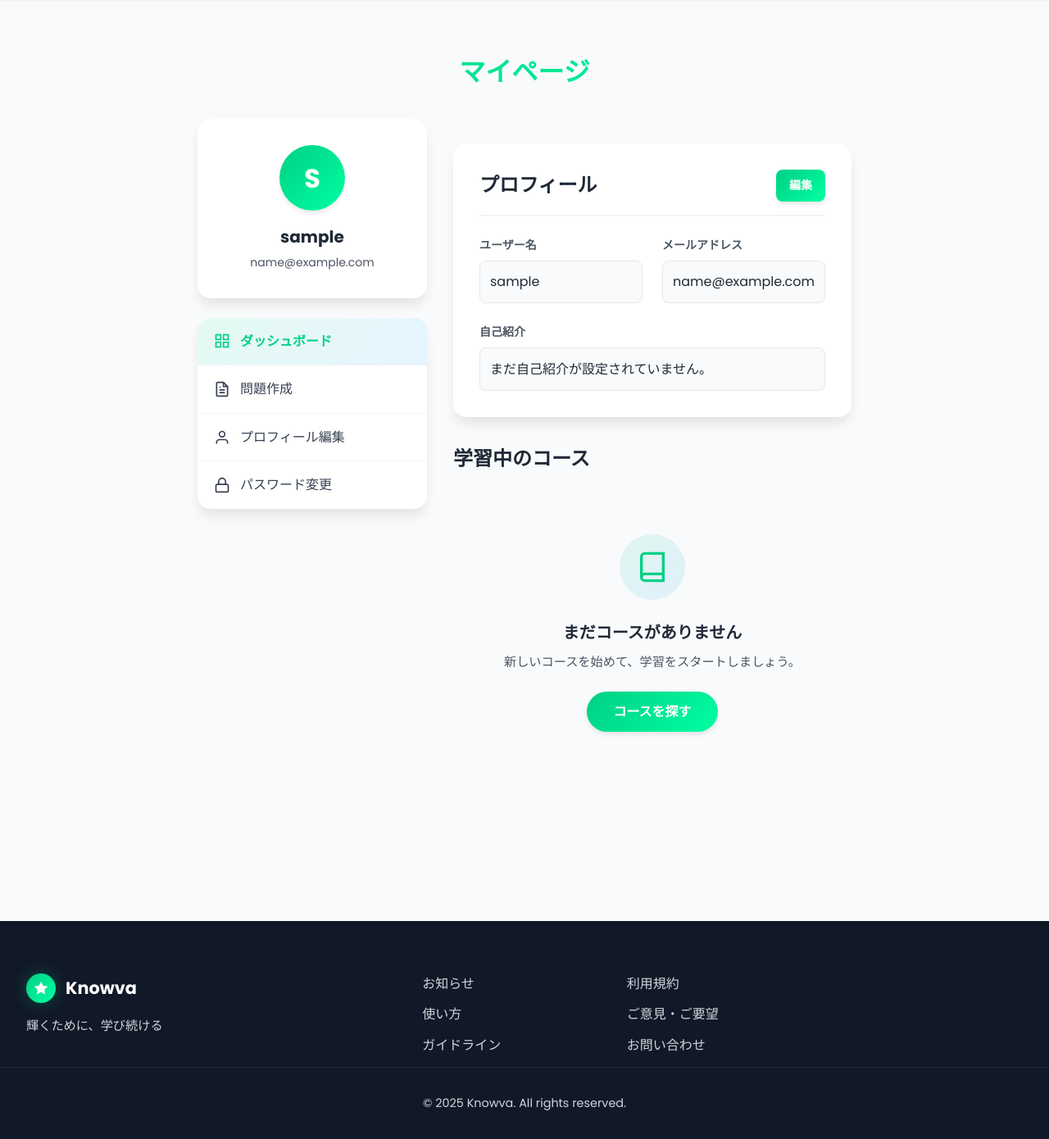
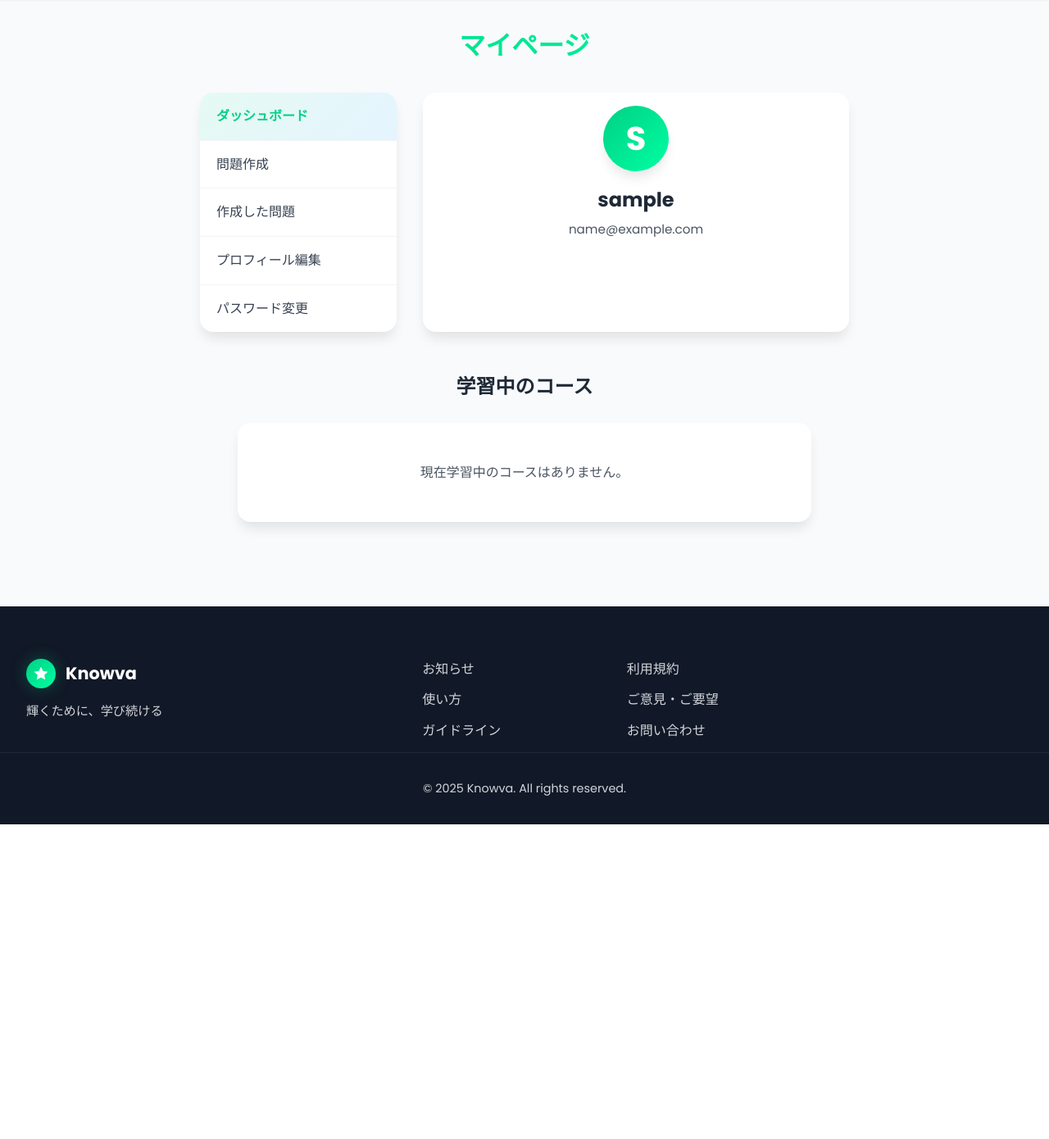
Before and after one commit to K-zoe/knowva, a Django app: page /accounts/mypage/ in a window 1280 px wide. Shown: the part 79-1469 px from the top of the page at 82% size. After the commit the page ends 1085 px from the top, so only its background shows below. Run offline with Django 5.2, Linux system fonts and the light colour scheme; the visitor is signed in with stand-in values (Sample User, id 1); parts of the project's set-up code (start-up, migrations or seed data) failed here and were passed over.

Commit message:
【修正】mypageレイアウト修正

```diff
--- a/accounts/static/accounts/css/mypage.css
+++ b/accounts/static/accounts/css/mypage.css
@@ -5,94 +5,50 @@
 .mypage-container {
     max-width: 1200px;
     margin: 0 auto;
-    padding: 2rem;
+    padding: 0rem 2rem;
+    width: 100%;
+    box-sizing: border-box;
 }
+
+/* ========================================
+   ページタイトル
+======================================== */
 
 .page-title {
     text-align: center;
     font-size: 2rem;
     font-weight: 700;
-    margin-bottom: 2rem;
     background: var(--gradient-main);
     -webkit-background-clip: text;
     -webkit-text-fill-color: transparent;
+    margin-bottom: 2rem;
 }
 
 /* ========================================
-   レイアウト
+   上部エリア
 ======================================== */
 
-.mypage-layout {
+.top-area {
     display: grid;
-    grid-template-columns: 280px 1fr;
+    grid-template-columns: 240px minmax(0, 520px);
+    justify-content: center;
     gap: 2rem;
+    margin-bottom: 3rem;
 }
 
 /* ========================================
-   サイドバー
+   メニュー
 ======================================== */
 
-.sidebar {
-    display: flex;
-    flex-direction: column;
-    gap: 1.5rem;
-}
-
-/* プロフィールカード */
-.profile-card {
-    background: var(--white);
-    border-radius: var(--radius);
-    padding: 2rem;
-    box-shadow: var(--shadow-md);
-    text-align: center;
-}
-
-.avatar {
-    width: 80px;
-    height: 80px;
-    margin: 0 auto 1rem;
-    background: var(--gradient-main);
-    border-radius: 50%;
-    display: flex;
-    align-items: center;
-    justify-content: center;
-    box-shadow: var(--shadow);
-}
-
-.avatar-text {
-    font-size: 2rem;
-    font-weight: 700;
-    color: var(--white);
-}
-
-.username {
-    font-size: 1.25rem;
-    font-weight: 700;
-    color: var(--gray-800);
-    margin-bottom: 0.25rem;
-    word-wrap: break-word;
-    overflow-wrap: break-word;
-}
-
-.user-email {
-    font-size: 0.875rem;
-    color: var(--gray-600);
-    word-wrap: break-word;
-    overflow-wrap: break-word;
-}
-
-/* メニュー */
 .menu {
     background: var(--white);
     border-radius: var(--radius);
+    box-shadow: var(--shadow-md);
     overflow: hidden;
-    box-shadow: var(--shadow-md);
 }
 
 .menu-item {
-    display: flex;
-    align-items: center;
-    gap: 0.75rem;
+    display: block;
     padding: 1rem 1.25rem;
     color: var(--gray-700);
     text-decoration: none;
@@ -111,122 +67,122 @@
 }
 
 .menu-item.active {
-    background: linear-gradient(135deg, rgba(0, 208, 132, 0.1) 0%, rgba(0, 148, 255, 0.1) 100%);
+    background: linear-gradient(
+        135deg,
+        rgba(0, 208, 132, 0.1),
+        rgba(0, 148, 255, 0.1)
+    );
     color: var(--primary);
     font-weight: 600;
 }
 
-.menu-icon {
-    width: 20px;
-    height: 20px;
-    flex-shrink: 0;
+/* ========================================
+   プロフィール
+======================================== */
+
+.profile-panel {
+    background: var(--white);
+    border-radius: var(--radius);
+    box-shadow: var(--shadow-md);
+    padding: 1rem;
+    display: flex;
+    flex-direction: column;
+    align-items: center;
+    gap: 1rem;
 }
 
-.menu-icon svg {
+.avatar {
+    width: 80px;
+    height: 80px;
+    background: var(--gradient-main);
+    border-radius: 50%;
+    display: flex;
+    align-items: center;
+    justify-content: center;
+    flex-shrink: 0;
+    box-shadow: var(--shadow-md);
+}
+
+.avatar-text {
+    color: var(--white);
+    font-size: 2.5rem;
+    font-weight: 700;
+}
+
+.profile-main {
+    flex: 1;
     width: 100%;
-    height: 100%;
+    overflow: hidden;
+}
+
+.username {
+    font-size: 1.5rem;
+    font-weight: 700;
+    color: var(--gray-800);
+    margin-bottom: 0.25rem;
+    text-align: center;
+    word-wrap: break-word;
+    overflow-wrap: break-word;
+}
+
+.user-email {
+    font-size: 0.95rem;
+    color: var(--gray-600);
+    margin-bottom: 1rem;
+    text-align: center;
+    word-wrap: break-word;
+    overflow-wrap: break-word;
+    word-break: break-all;
+}
+
+.profile-bio {
+    font-size: 0.95rem;
+    color: var(--gray-700);
+    line-height: 1.6;
+    max-height: 7.2em;
+    overflow-y: auto;
+    word-wrap: break-word;
+    overflow-wrap: break-word;
+    padding: 0 1rem;
+    scrollbar-width: thin;
+    scrollbar-color: var(--gray-300) transparent;
+}
+
+.profile-bio::-webkit-scrollbar {
+    width: 6px;
+}
+
+.profile-bio::-webkit-scrollbar-track {
+    background: transparent;
+}
+
+.profile-bio::-webkit-scrollbar-thumb {
+    background: var(--gray-300);
+    border-radius: 3px;
+}
+
+.profile-bio::-webkit-scrollbar-thumb:hover {
+    background: var(--gray-400);
 }
 
 /* ========================================
-   メインコンテンツ
+   学習中のコースセクション
 ======================================== */
 
-.main-content {
-    display: flex;
-    flex-direction: column;
-    gap: 2rem;
-}
-
-.content-card {
-    background: var(--white);
-    border-radius: var(--radius);
-    padding: 2rem;
-    box-shadow: var(--shadow-md);
-}
-
-.card-header {
-    display: flex;
-    justify-content: space-between;
-    align-items: center;
-    margin-bottom: 1.5rem;
-    padding-bottom: 1rem;
-    border-bottom: 2px solid var(--gray-100);
+.course-section {
+    max-width: 700px;
+    margin: 0 auto;
 }
 
 .section-header {
-    display: flex;
-    justify-content: space-between;
-    align-items: center;
     margin-bottom: 1.5rem;
 }
 
-.card-title,
 .section-title {
     font-size: 1.5rem;
     font-weight: 700;
     color: var(--gray-800);
-}
-
-.btn-edit,
-.btn-view-all {
-    padding: 0.5rem 1rem;
-    border-radius: var(--radius-sm);
-    background: var(--gradient-main);
-    color: var(--white);
-    text-decoration: none;
-    font-size: 0.875rem;
-    font-weight: 600;
-    transition: var(--transition);
-    box-shadow: var(--shadow);
-}
-
-.btn-edit:hover,
-.btn-view-all:hover {
-    transform: translateY(-2px);
-    box-shadow: var(--shadow-glow);
-}
-
-/* ========================================
-   プロフィール情報
-======================================== */
-
-.profile-info {
-    display: grid;
-    grid-template-columns: repeat(2, 1fr);
-    gap: 1.5rem;
-}
-
-.info-item {
-    display: flex;
-    flex-direction: column;
-    gap: 0.5rem;
-}
-
-.info-item.full {
-    grid-column: 1 / -1;
-}
-
-.info-item label {
-    font-size: 0.875rem;
-    font-weight: 600;
-    color: var(--gray-600);
-}
-
-.info-item p,
-.info-item .bio-text {
-    font-size: 1rem;
-    color: var(--gray-800);
-    padding: 0.75rem;
-    background: var(--gray-50);
-    border-radius: var(--radius-sm);
-    border: 1px solid var(--gray-200);
-}
-
-.info-item .bio-text {
-    line-height: 1.7;
-    white-space: pre-wrap;
-    word-wrap: break-word;
-    overflow-wrap: break-word;
+    text-align: center;
 }
 
 /* ========================================
@@ -348,95 +320,164 @@
 
 .empty-state {
     text-align: center;
-    padding: 3rem 2rem;
-}
-
-.empty-icon {
-    width: 80px;
-    height: 80px;
-    margin: 0 auto 1.5rem;
-    background: linear-gradient(135deg, rgba(0, 208, 132, 0.1) 0%, rgba(0, 148, 255, 0.1) 100%);
-    border-radius: 50%;
-    display: flex;
-    align-items: center;
-    justify-content: center;
-    color: var(--primary);
-}
-
-.empty-icon svg {
-    width: 40px;
-    height: 40px;
-}
-
-.empty-title {
-    font-size: 1.25rem;
-    font-weight: 700;
-    color: var(--gray-800);
-    margin-bottom: 0.5rem;
+    padding: 3rem 1.5rem;
+    background: var(--white);
+    border-radius: var(--radius);
+    box-shadow: var(--shadow-md);
 }
 
 .empty-text {
-    font-size: 0.95rem;
+    font-size: 1rem;
     color: var(--gray-600);
-    margin-bottom: 1.5rem;
-    line-height: 1.6;
-}
-
-.btn-explore {
-    display: inline-flex;
-    align-items: center;
-    gap: 0.5rem;
-    padding: 0.75rem 2rem;
-    background: var(--gradient-main);
-    color: var(--white);
-    text-decoration: none;
-    font-weight: 600;
-    border-radius: var(--radius-full);
-    box-shadow: var(--shadow);
-    transition: var(--transition);
-}
-
-.btn-explore:hover {
-    transform: translateY(-2px);
-    box-shadow: var(--shadow-glow);
 }
 
 /* ========================================
    レスポンシブ
 ======================================== */
 
-@media (max-width: 968px) {
-    .mypage-layout {
+@media (max-width: 900px) {
+    .top-area {
         grid-template-columns: 1fr;
+        /* プロフィールを上に、メニューを下に */
+        grid-template-rows: auto auto;
     }
 
-    .sidebar {
-        display: grid;
-        grid-template-columns: repeat(auto-fit, minmax(250px, 1fr));
-        gap: 1rem;
+    .menu {
+        order: 2;
+    }
+
+    .profile-panel {
+        order: 1;
+    }
+
+    .course-section {
+        max-width: 100%;
     }
 }
 
 @media (max-width: 768px) {
     .mypage-container {
-        padding: 1.5rem 1rem;
-    }
-
-    .content-card {
         padding: 1.5rem;
     }
 
-    .profile-info {
-        grid-template-columns: 1fr;
+    .page-title {
+        font-size: 1.75rem;
+        margin-bottom: 1.5rem;
+    }
+
+    .top-area {
+        gap: 1.5rem;
+        margin-bottom: 2rem;
     }
 
     .course-grid {
         grid-template-columns: 1fr;
+        width: 100%;
     }
 
-    .card-header {
-        flex-direction: column;
-        align-items: flex-start;
+    .course-card {
+        width: 100%;
+        max-width: 500px;
+    }
+}
+
+@media (max-width: 480px) {
+    .mypage-container {
+        padding: 1rem;
+    }
+
+    .page-title {
+        font-size: 1.5rem;
+        margin-bottom: 1rem;
+    }
+
+    .top-area {
         gap: 1rem;
     }
+
+    .profile-panel {
+        padding: 1.5rem 1rem;
+        gap: 0.75rem;
+    }
+
+    .avatar {
+        width: 80px;
+        height: 80px;
+    }
+
+    .avatar-text {
+        font-size: 2rem;
+    }
+
+    .username {
+        font-size: 1.25rem;
+    }
+
+    .user-email {
+        font-size: 0.875rem;
+    }
+
+    .profile-bio {
+        font-size: 0.9rem;
+        padding: 0;
+    }
+
+    .menu-item {
+        padding: 0.875rem 1rem;
+        font-size: 0.9rem;
+    }
+
+    .section-title {
+        font-size: 1.25rem;
+    }
+
+    .course-grid {
+        gap: 1rem;
+        grid-template-columns: 1fr;
+    }
+
+    .course-card {
+        width: 100%;
+        max-width: 100%;
+        padding: 1.25rem;
+    }
+
+    .course-title {
+        font-size: 1rem;
+    }
+
+    .course-description {
+        font-size: 0.85rem;
+    }
 }
+
+@media (max-width: 360px) {
+    .mypage-container {
+        padding: 0.75rem;
+    }
+
+    .page-title {
+        font-size: 1.25rem;
+    }
+
+    .profile-panel {
+        padding: 1.25rem 0.75rem;
+    }
+
+    .avatar {
+        width: 70px;
+        height: 70px;
+    }
+
+    .avatar-text {
+        font-size: 1.75rem;
+    }
+
+    .username {
+        font-size: 1.125rem;
+    }
+
+    .course-card {
+        padding: 1rem;
+    }
+}
--- a/accounts/templates/accounts/mypage.html
+++ b/accounts/templates/accounts/mypage.html
@@ -14,86 +14,38 @@
 <div class="mypage-container">
     <h1 class="page-title">マイページ</h1>
 
-    <div class="mypage-layout">
-        <!-- サイドバー -->
-        <aside class="sidebar">
-            <div class="profile-card">
+    <!-- 上部：メニュー＋プロフィール -->
+    <div class="top-area">
+        <!-- 左：メニュー -->
+        <nav class="menu">
+            <span class="menu-item active">ダッシュボード</span>
+            <a href="{% url 'course_create' %}" class="menu-item">問題作成</a>
+            <a href="" class="menu-item">作成した問題</a>
+            <a href="{% url 'profile_edit' %}" class="menu-item">プロフィール編集</a>
+            <a href="" class="menu-item">パスワード変更</a>
+        </nav>
+
+        <!-- 右：プロフィール -->
+        <section class="profile-panel">
             <div class="avatar">
                 <span class="avatar-text">{{ user.username|slice:":1"|upper }}</span>
             </div>
-                <h3 class="username">{{ user.username }}</h3>
+
+            <div class="profile-main">
+                <h2 class="username">{{ user.username }}</h2>
                 <p class="user-email">{{ user.email }}</p>
+
+                <p class="profile-bio">
+                    {{ user.profile.biography}}
+                </p>
+            </div>
+        </section>
     </div>
 
-            <nav class="menu">
-                <a href="" class="menu-item active">
-                    <svg class="menu-icon" viewBox="0 0 24 24" fill="none" stroke="currentColor" stroke-width="2">
-                        <rect x="3" y="3" width="7" height="7"/>
-                        <rect x="14" y="3" width="7" height="7"/>
-                        <rect x="14" y="14" width="7" height="7"/>
-                        <rect x="3" y="14" width="7" height="7"/>
-                    </svg>
-                    <span>ダッシュボード</span>
-                </a>
-                <a href="{% url 'course_create' %}" class="menu-item">
-                    <svg class="menu-icon" viewBox="0 0 24 24" fill="none" stroke="currentColor" stroke-width="2">
-                        <path d="M14 2H6a2 2 0 0 0-2 2v16a2 2 0 0 0 2 2h12a2 2 0 0 0 2-2V8z"/>
-                        <polyline points="14 2 14 8 20 8"/>
-                        <line x1="16" y1="13" x2="8" y2="13"/>
-                        <line x1="16" y1="17" x2="8" y2="17"/>
-                        <polyline points="10 9 9 9 8 9"/>
-                    </svg>
-                    <span>問題作成</span>
-                </a>
-                <a href="" class="menu-item">
-                    <svg class="menu-icon" viewBox="0 0 24 24" fill="none" stroke="currentColor" stroke-width="2">
-                        <path d="M20 21v-2a4 4 0 0 0-4-4H8a4 4 0 0 0-4 4v2"/>
-                        <circle cx="12" cy="7" r="4"/>
-                    </svg>
-                    <span>プロフィール編集</span>
-                </a>
-                <a href="" class="menu-item">
-                    <svg class="menu-icon" viewBox="0 0 24 24" fill="none" stroke="currentColor" stroke-width="2">
-                        <rect x="3" y="11" width="18" height="11" rx="2" ry="2"/>
-                        <path d="M7 11V7a5 5 0 0 1 10 0v4"/>
-                    </svg>
-                    <span>パスワード変更</span>
-                </a>
-            </nav>
-        </aside>
-
-        <!-- メインコンテンツ -->
-        <main class="main-content">
-            <!-- プロフィールセクション -->
-            <section class="content-card">
-                <div class="card-header">
-                    <h2 class="card-title">プロフィール</h2>
-                    <a href="{% url 'profile_edit' %}" class="btn-edit">編集</a>
-                </div>
-
-                <div class="profile-info">
-                    <div class="info-item">
-                        <label>ユーザー名</label>
-                        <p>{{ user.username }}</p>
-                    </div>
-                    <div class="info-item">
-                        <label>メールアドレス</label>
-                        <p>{{ user.email }}</p>
-                    </div>
-                    <div class="info-item full">
-                        <label>自己紹介</label>
-                        <p class="bio-text">{{ user.profile.biography|default:"まだ自己紹介が設定されていません。" }}</p>
-                    </div>
-                </div>
-            </section>
-
-            <!-- コースセクション -->
-            <section>
+    <!-- 下部：学習中のコース -->
+    <section class="course-section">
         <div class="section-header">
             <h2 class="section-title">学習中のコース</h2>
-                    {% if courses %}
-                    <a href="" class="btn-view-all">すべて見る</a>
-                    {% endif %}
         </div>
 
         {% if courses %}
@@ -116,31 +68,16 @@
                     <span class="progress-text">{{ course.progress|default:35 }}% 完了</span>
                 </div>
 
-                        <a href="" class="btn-continue">
-                            続きを学習
-                            <svg viewBox="0 0 24 24" fill="none" stroke="currentColor" stroke-width="2">
-                                <polyline points="9 18 15 12 9 6"/>
-                            </svg>
-                        </a>
+                <a href="" class="btn-continue">続きを学習</a>
             </article>
             {% endfor %}
         </div>
         {% else %}
         <div class="empty-state">
-                    <div class="empty-icon">
-                        <svg viewBox="0 0 24 24" fill="none" stroke="currentColor" stroke-width="2">
-                            <path d="M4 19.5A2.5 2.5 0 0 1 6.5 17H20"/>
-                            <path d="M6.5 2H20v20H6.5A2.5 2.5 0 0 1 4 19.5v-15A2.5 2.5 0 0 1 6.5 2z"/>
-                        </svg>
-                    </div>
-                    <h3 class="empty-title">まだコースがありません</h3>
-                    <p class="empty-text">新しいコースを始めて、学習をスタートしましょう。</p>
-                    <a href="" class="btn-explore">コースを探す</a>
+            <p class="empty-text">現在学習中のコースはありません。</p>
         </div>
         {% endif %}
     </section>
-        </main>
-    </div>
 </div>
 
 {% endblock %}
--- a/templates/base.html
+++ b/templates/base.html
@@ -60,7 +60,7 @@
                     <button type="submit" class="btn-logout mobile">ログアウト</button>
                 </form>
             {%else%}
-                <a href="" class="btn-login mobile">ログイン</a>
+                <a href="{% url 'login' %}" class="btn-login mobile">ログイン</a>
             {%endif%}
         </div>
     </header>
```
Also changed, not shown: other parts of accounts/static/accounts/css/mypage.css (+42 -26 lines). Lines whose indentation alone changed are shown as unchanged.
